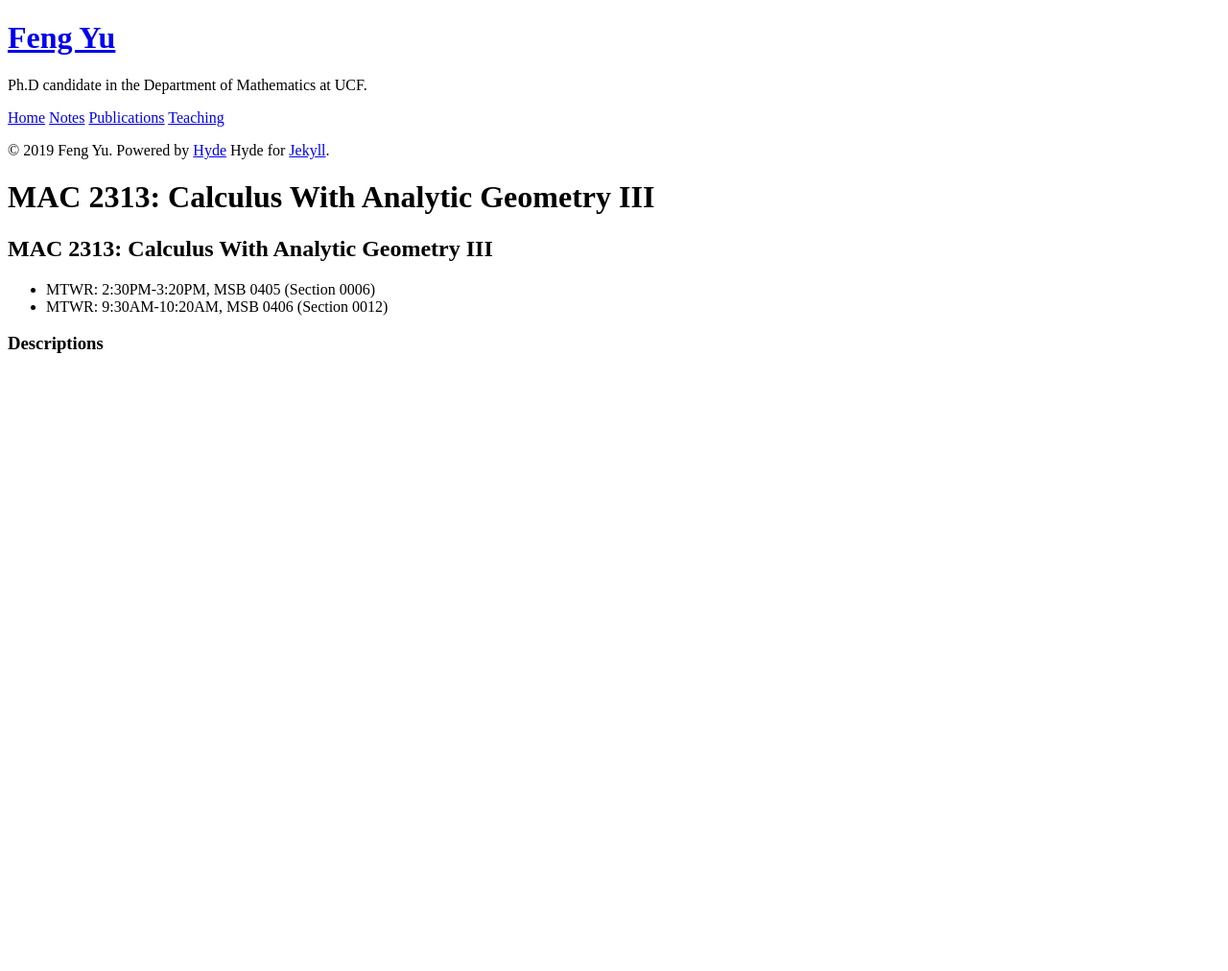
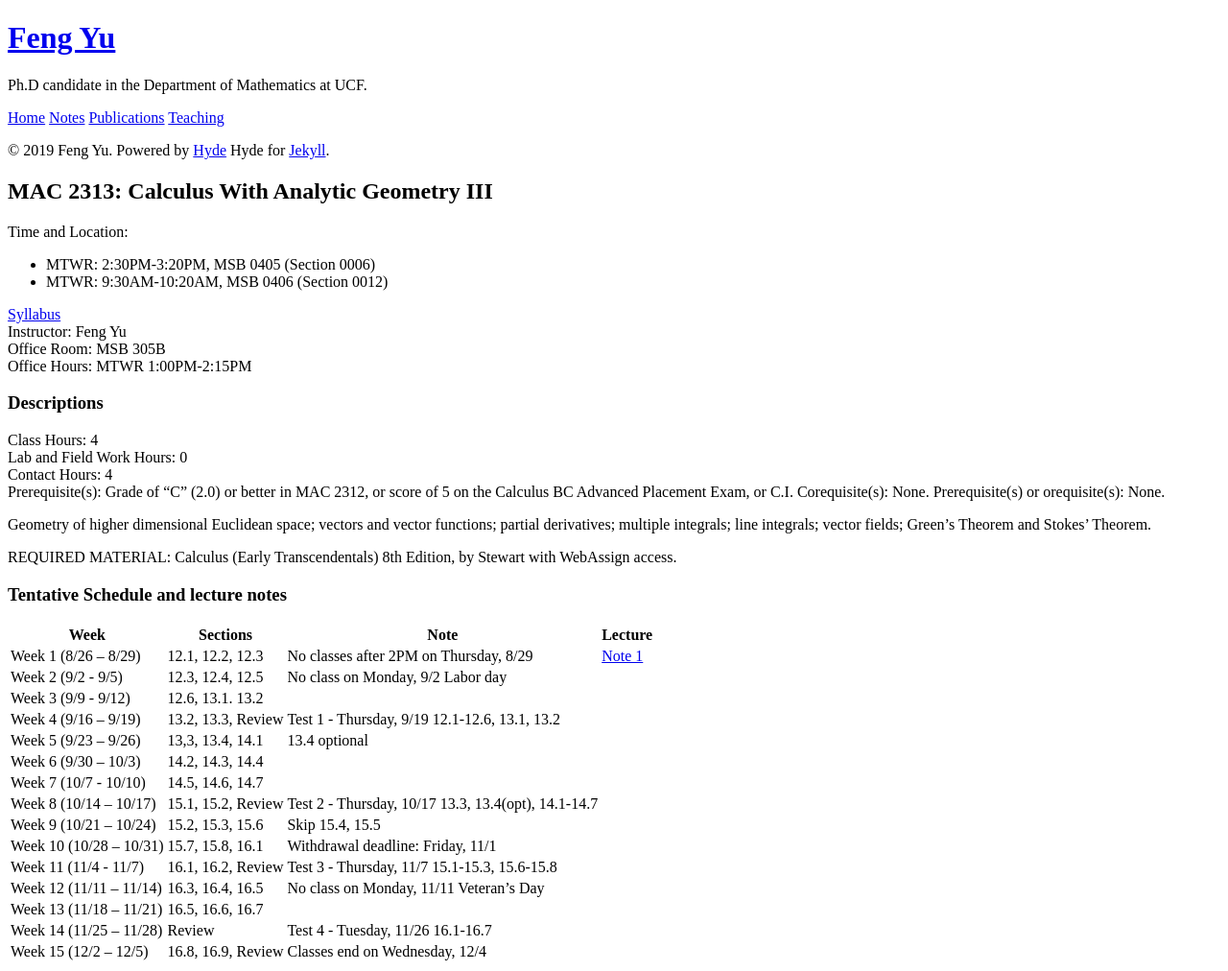
Before and after one commit to alexfengg/fengyu93.github.io, a Jekyll site: the page built from assets/Teaching/MAC2313.md, in a window 1280 px wide. Shown: the whole page at 96% size. Built offline with Jekyll 4.4.1, drawn with Linux system fonts in a browser that asks for light colours; our own code applies the rules of GitHub Pages for plain Markdown files; before the commit the page ends 900 px from its top, so only the background shows below that.

Commit message:
update on 8/23/2019

```diff
--- a/assets/Teaching/MAC2313.md
+++ b/assets/Teaching/MAC2313.md
@@ -1,9 +1,42 @@
 ---
-layout: teach
+layout: default
 ---
 ## MAC 2313: Calculus With Analytic Geometry III
-
+Time and Location:
 - MTWR: 2:30PM-3:20PM, MSB 0405 (Section 0006)
 - MTWR: 9:30AM-10:20AM, MSB 0406 (Section 0012)
 
+[Syllabus](\assets\PDFs\MAC2313\syllabus_MAC2313.pdf)
+Instructor:  Feng Yu
+Office Room:  MSB 305B
+Office Hours:  MTWR 1:00PM-2:15PM
+
 ### Descriptions
+Class Hours: 4
+Lab and Field Work Hours: 0
+Contact Hours: 4
+Prerequisite(s): Grade of “C” (2.0) or better in MAC 2312, or score of 5 on the Calculus BC Advanced Placement Exam, or C.I. Corequisite(s): None. Prerequisite(s) or orequisite(s): None.
+
+Geometry of higher dimensional Euclidean space; vectors and vector functions; partial derivatives; multiple integrals; line integrals; vector fields; Green’s Theorem and Stokes’ Theorem.
+
+REQUIRED MATERIAL:  Calculus (Early Transcendentals) 8th Edition, by Stewart with WebAssign access.
+
+### Tentative Schedule and lecture notes
+
+|Week|Sections|Note|Lecture|
+| ----------- | ----------- |
+|Week 1 (8/26 – 8/29)|12.1, 12.2, 12.3|No classes after 2PM on Thursday, 8/29|[Note 1](\assets\PDFs\MAC2313\Note_1.pdf)|
+|Week 2 (9/2 - 9/5)| 	12.3, 12.4, 12.5 | 	No class on Monday, 9/2 Labor day       |
+|Week 3 (9/9 - 9/12) |	12.6, 13.1. 13.2 	|
+|Week 4 (9/16 – 9/19) |	13.2, 13.3, Review 	|Test 1 - Thursday, 9/19 12.1-12.6, 13.1, 13.2|
+|Week 5 (9/23 – 9/26) |	13,3, 13.4, 14.1 |	13.4 optional|
+|Week 6 (9/30 – 10/3) |	14.2, 14.3, 14.4 	 |
+|Week 7 (10/7 - 10/10) |	14.5, 14.6, 14.7 	 |
+|Week 8 (10/14 – 10/17) |	15.1, 15.2, Review |	Test 2 - Thursday, 10/17 13.3, 13.4(opt), 14.1-14.7|
+|Week 9 (10/21 – 10/24) |	15.2, 15.3, 15.6 |	Skip 15.4, 15.5|
+|Week 10 (10/28 – 10/31) |	15.7, 15.8, 16.1 |	Withdrawal deadline: Friday, 11/1|
+|Week 11 (11/4 - 11/7) |	16.1, 16.2, Review |	Test 3 - Thursday, 11/7 15.1-15.3, 15.6-15.8|
+|Week 12 (11/11 – 11/14)| 	16.3, 16.4, 16.5 |	No class on Monday, 11/11 Veteran’s Day|
+|Week 13 (11/18 – 11/21) |	16.5, 16.6, 16.7 |  |
+|Week 14 (11/25 – 11/28)  | 	Review 	|Test 4 - Tuesday, 11/26 16.1-16.7|
+|Week 15 (12/2 – 12/5) |	16.8, 16.9, Review| 	Classes end on Wednesday, 12/4|
```
Also changed, not shown: index.md (+2 -2 lines), teaching.md (+0 -3 lines), Gemfile.lock, 6 other files.
